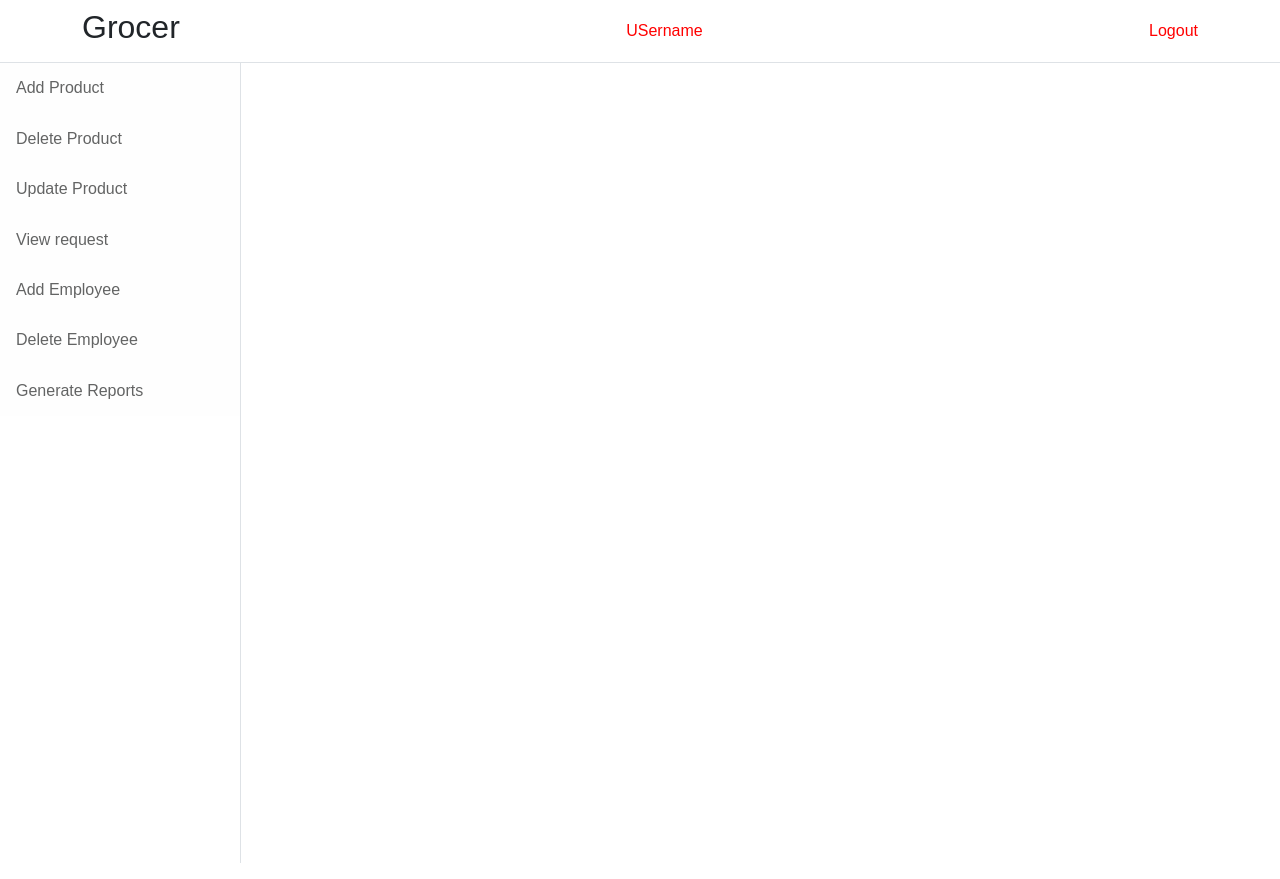
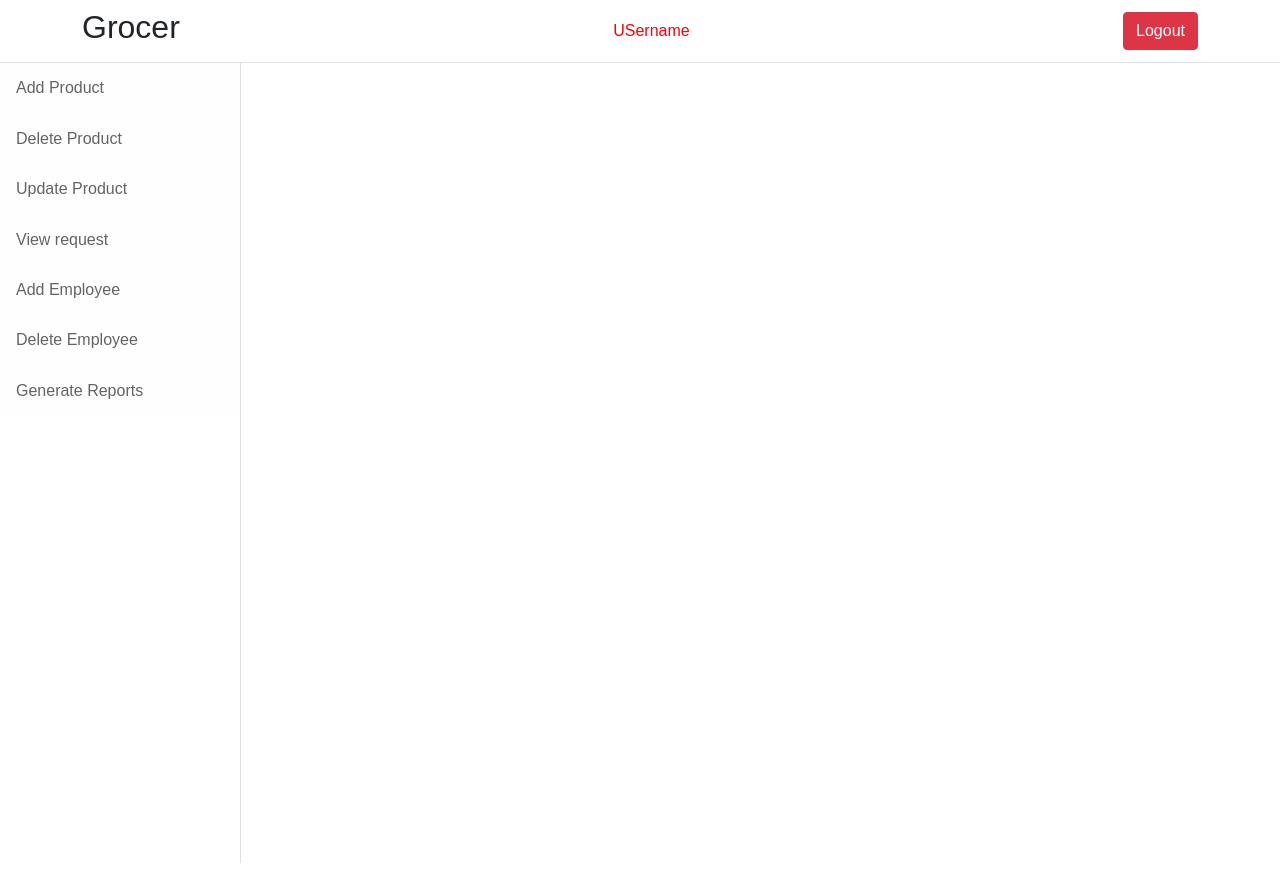
Before and after one commit to TCS-ILP-Capstone-group-16/grocers, an Angular app in the folder grocers/: page /adminhome/1 in a window 1280 px wide. Built offline with nearby package versions, Linux system fonts and the light colour scheme.

Commit message:
added logout button to adminhome

```diff
--- a/grocers/src/app/adminhome/adminhome.component.html
+++ b/grocers/src/app/adminhome/adminhome.component.html
@@ -30,7 +30,7 @@
                     <div class="container">
                       <h2>Grocer</h2>
                         <span   style="color:red"> USername</span>
-                        <span style="color:red"> Logout</span>
+                        <span style="color:red"> <a routerLink="/" class="btn btn-danger">Logout</a></span>
 
                     </div>
                 </nav>
```
